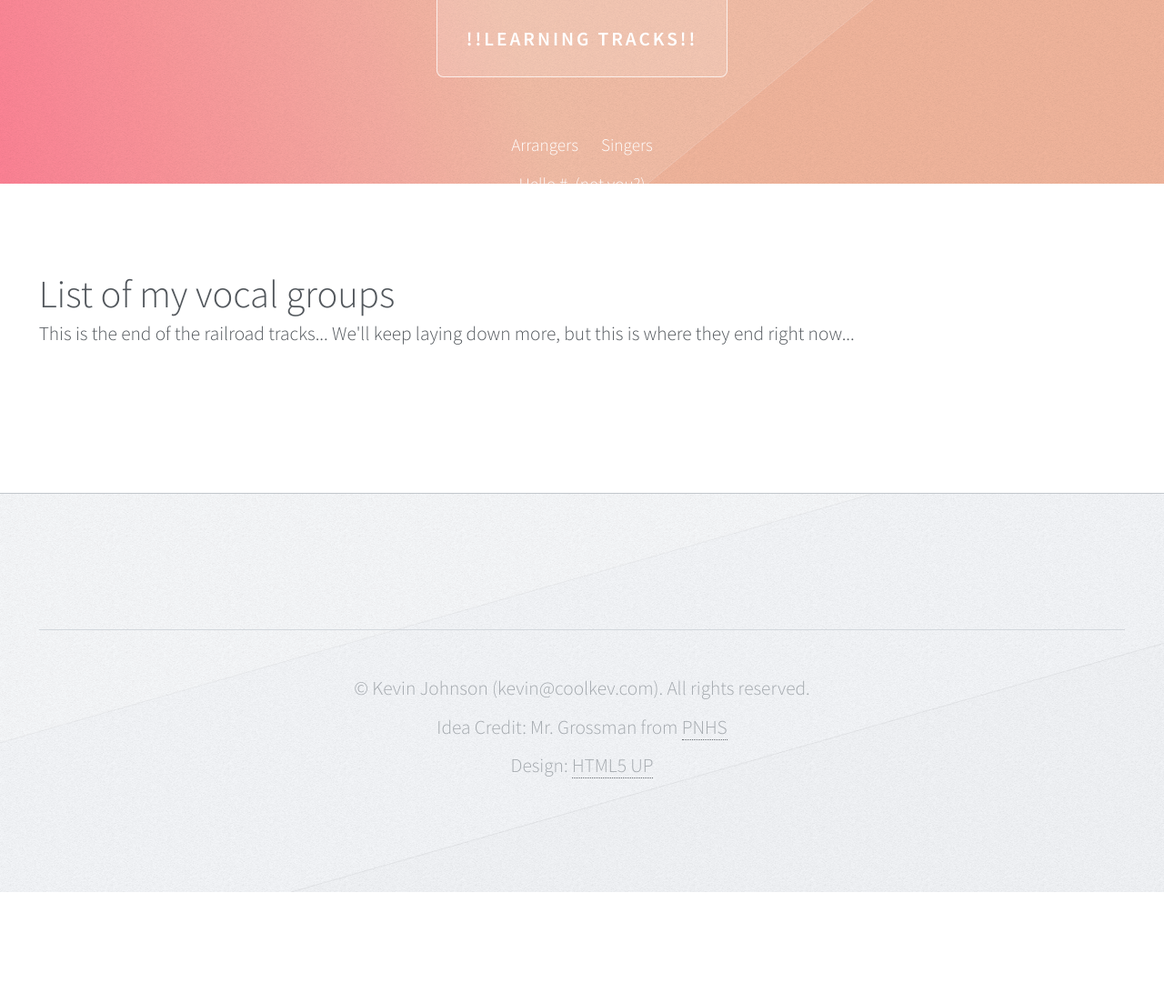
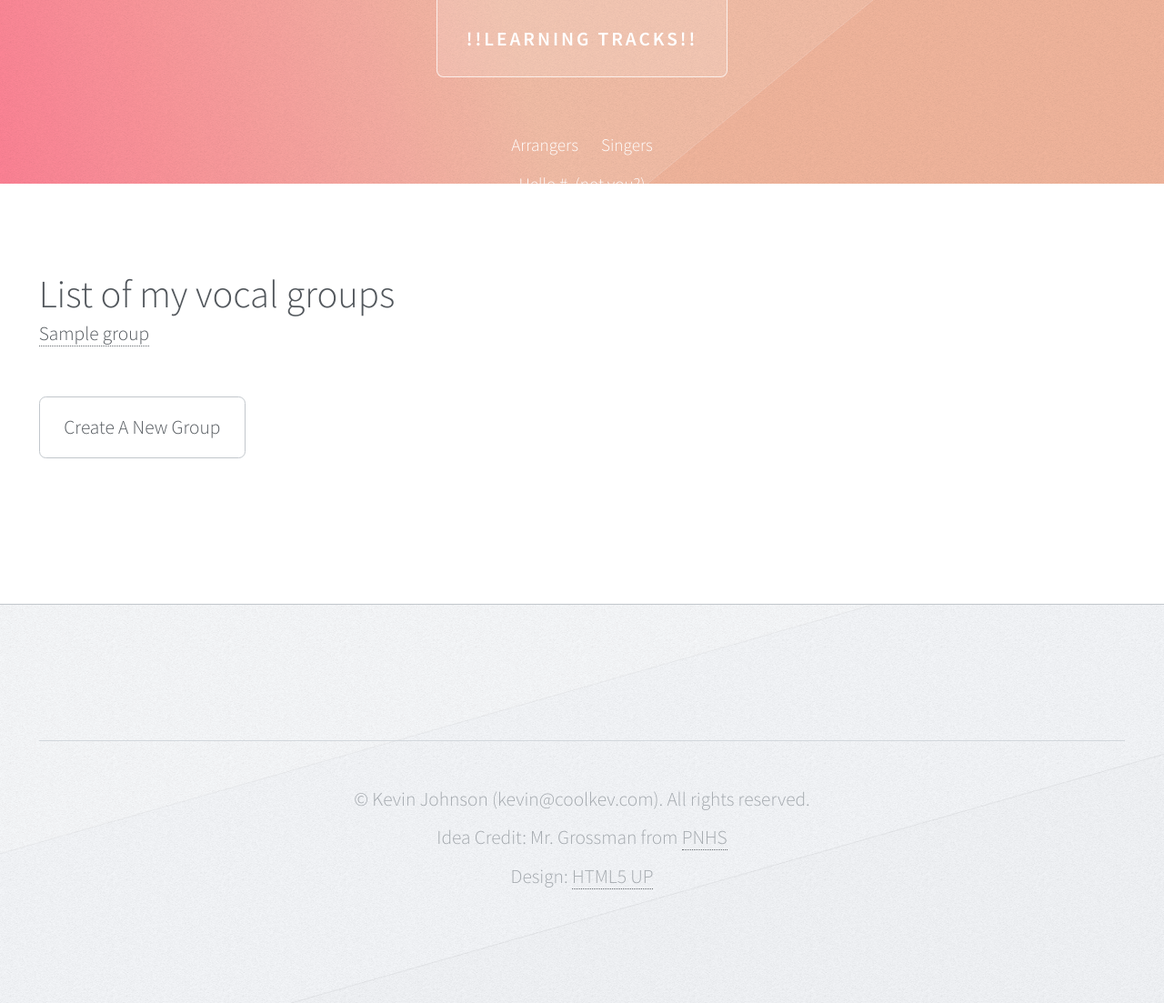
Before and after one commit to kj800x/ACappella, a Django app: page /arranger/ in a window 1280 px wide. Shown: the whole page at 91% size. Before the commit the page ends 981 px from the top, so only its background shows below. Run offline with Django 3.2, Linux system fonts and the light colour scheme; a user stored in the database is signed in; tables that the repository leaves empty hold one stand-in row (values such as "Sample post").

Commit message:
Working on arranger section ~Listening to 'Blackbird' - The Beatles

```diff
--- a/acappellaapp/views.py
+++ b/acappellaapp/views.py
@@ -9,6 +9,11 @@ import acappellasite.localsettings as localsettings
 import json
 import os
 import random
+
+class GroupCreateForm(ModelForm):
+    class Meta:
+        model = Group
+        exclude = ('arranger',)
 
 class ProfileForm(ModelForm):
     class Meta:
@@ -40,6 +45,21 @@ def arrangerprofile(request):
 @check_profile
 def arrangerhome(request):
     return render(request, 'arrangerhome.html', {})
+
+
+@login_required
+@check_profile
+def arrangerhome(request):
+  if request.method == 'POST': # If the form has been submitted...
+    newgroup = Group(arranger=request.user.profile)
+    form = GroupCreateForm(request.POST, instance=newgroup) # A form bound to the POST data
+    if form.is_valid(): # All validation rules pass
+      form.save()
+      return HttpResponseRedirect('/arranger/'+str(newgroup.short_code))
+  else:
+    form = GroupCreateForm()
+  keywords = {"Groups": Group.objects.filter(arranger=request.user.profile), "GroupCreateForm": form }
+  return render(request, 'arrangerhome.html', keywords)
 
 def findgroup(request):
     group_list = Group.objects.all()
--- a/templates/arrangerhome.html
+++ b/templates/arrangerhome.html
@@ -5,7 +5,30 @@
 {% block contenttitle %}List of my vocal groups{% endblock %}
 
 {% block contentcontent %}
+  {% if Groups %}
+  <ul>
+  {% for a in Groups %}
+    <li>
+      <a href="/arranger/{{a.short_code}}/">{{a.name}}</a>
+    </li>
+  {% endfor %}
+  </ul>
+  {% else %}
+  <p> You have no vocal groups! </p>
+  {% endif %}
 
-This is the end of the railroad tracks... We'll keep laying down more, but this is where they end right now...
+  <ul class="actions">
+    <li><a class="button" onclick="$('#newgroup').show();$(this).hide()">Create A New Group</a></li>
+  </ul>
+
+  <div id="newgroup" style="display:none;border: 1px solid grey; padding:20px; border-radius: 10px;">
+    <h3> Create Group </h3>
+    <hr />
+    <form action="" method="POST">{% csrf_token %}
+      {{GroupCreateForm}}
+      <input type="submit" />
+    </form>
+
+  </div>
 
 {% endblock contentcontent %}
```
